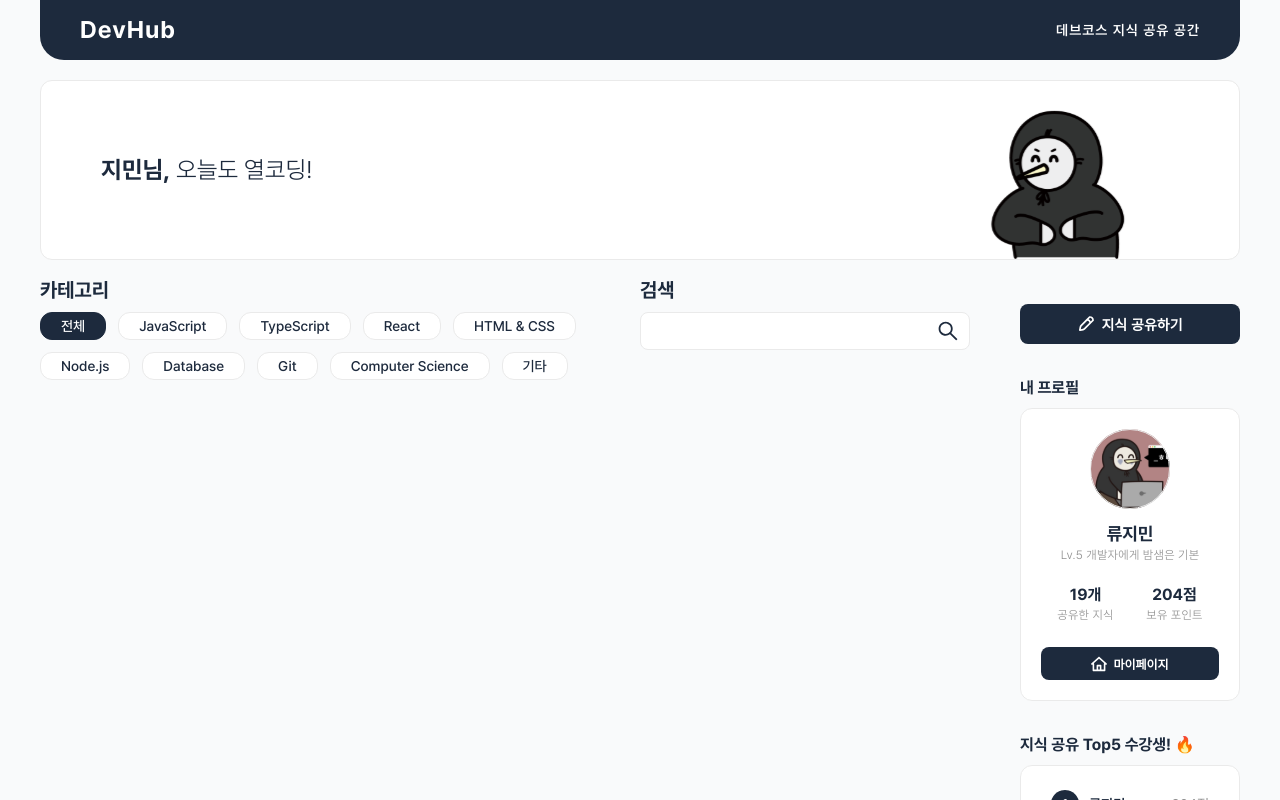
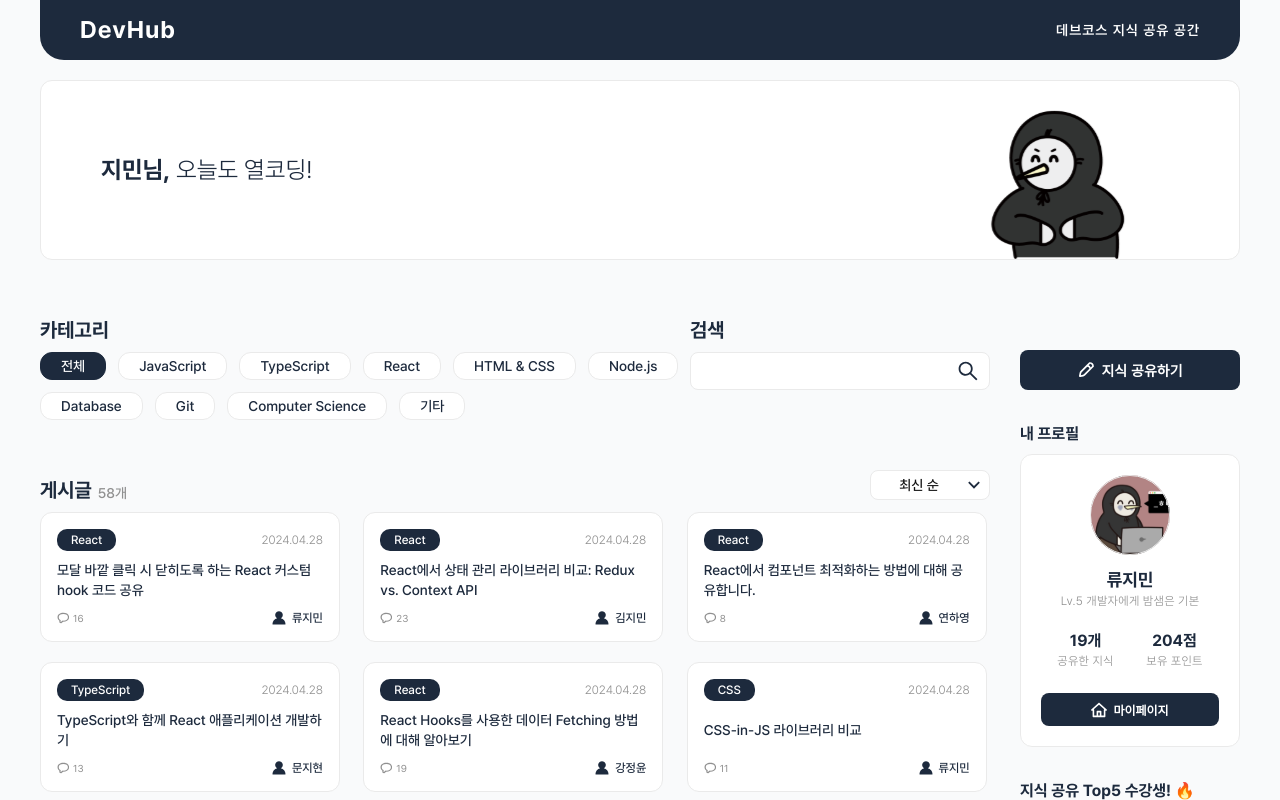
Before and after one commit to Team-DevHub/dev-hub-front, a React (Vite) app: page / in a window 1280 px wide. Shown: the top 800 px of the page. Built offline with nearby package versions, Linux system fonts and the light colour scheme.

Commit message:
[Style/#5]: 게시글 리스트

```diff
--- a/src/components/common/Category.tsx
+++ b/src/components/common/Category.tsx
@@ -25,7 +25,7 @@ function Category() {
 export default Category;
 
 const Container = styled.div`
-  width: 600px;
+  width: 650px;
   display: flex;
   flex-direction: column;
   gap: 12px;
--- a/src/components/homePage/Filter.tsx
+++ b/src/components/homePage/Filter.tsx
@@ -55,6 +55,7 @@ const OptionBox = styled.div`
   position: absolute;
   top: 32px;
   left: 0px;
+  z-index: 10;
 
   background-color: ${({ theme }) => theme.color_bgWhite};
   border: 1px solid ${({ theme }) => theme.color_borderGray};
--- a/src/components/common/PostItem.tsx
+++ b/src/components/homePage/PostItem.tsx
@@ -2,22 +2,30 @@ import styled from "styled-components";
 import CommentIcon from "@/assets/icon/comment-icon.svg?react";
 import PersonIcon from "@/assets/icon/person-icon.svg?react";
 
-function PostItem() {
+interface PostItemProps {
+  postData: {
+    id: number;
+    category: string;
+    title: string;
+    comments: number;
+    writer: string;
+  };
+}
+
+function PostItem({ postData }: PostItemProps) {
   return (
     <Container>
       <TopBar>
-        <Tag>React</Tag>
+        <Tag>{postData.category}</Tag>
         <Date>2024.04.28</Date>
       </TopBar>
-      <PostTitle>
-        모달 바깥 클릭 시 닫히도록 하는 React 커스텀 hook 코드 공유
-      </PostTitle>
+      <PostTitle>{postData.title}</PostTitle>
       <BottomBar>
         <Comment>
-          <CommentIcon /> 16
+          <CommentIcon /> {postData.comments}
         </Comment>
         <Writer>
-          <PersonIcon /> 류지민
+          <PersonIcon /> {postData.writer}
         </Writer>
       </BottomBar>
     </Container>
@@ -42,6 +50,7 @@ const Container = styled.div`
 
   &:hover {
     scale: calc(1.03);
+    border: 1px solid ${({ theme }) => theme.color_key};
   }
 `;
 
--- /dev/null
+++ b/src/components/homePage/PostList.tsx
@@ -0,0 +1,57 @@
+import styled from "styled-components";
+import PostItem from "./PostItem";
+import Filter from "./Filter";
+import { postDummy } from "@/data/postDummy";
+
+function PostList() {
+  return (
+    <Container>
+      <TitleBar>
+        <TitleWrapper>
+          <h2>게시글</h2>
+          <span>58개</span>
+        </TitleWrapper>
+        <Filter />
+      </TitleBar>
+      <Posts>
+        {postDummy.map((data) => (
+          <PostItem key={data.id} postData={data} />
+        ))}
+      </Posts>
+    </Container>
+  );
+}
+
+export default PostList;
+
+const Container = styled.div`
+  width: 100%;
+  display: flex;
+  flex-direction: column;
+  gap: 12px;
+`;
+
+const TitleBar = styled.div`
+  display: flex;
+  justify-content: space-between;
+  align-items: flex-end;
+`;
+
+const TitleWrapper = styled.div`
+  display: flex;
+  gap: 6px;
+  align-items: flex-end;
+
+  & span {
+    font-weight: 500;
+    font-size: ${({ theme }) => theme.fontSize_base};
+    color: ${({ theme }) => theme.color_textGray};
+  }
+`;
+
+const Posts = styled.div`
+  width: 100%;
+  display: grid;
+  grid-template-columns: 1fr 1fr 1fr;
+  gap: 20px;
+`;
--- a/src/components/homePage/SideBar.tsx
+++ b/src/components/homePage/SideBar.tsx
@@ -23,12 +23,14 @@ export default SideBar;
 
 const Container = styled.aside`
   width: 220px;
+  height: fit-content;
   display: flex;
   flex-direction: column;
   gap: 36px;
-  padding: 24px 0;
+  padding: 30px 0;
 
   position: sticky;
+  position: -webkit-sticky;
   top: 0;
   left: 0;
 `;
--- /dev/null
+++ b/src/data/postDummy.ts
@@ -0,0 +1,65 @@
+export const postDummy = [
+  {
+    id: 1,
+    category: "React",
+    title: "모달 바깥 클릭 시 닫히도록 하는 React 커스텀 hook 코드 공유",
+    comments: 16,
+    writer: "류지민",
+  },
+  {
+    id: 2,
+    category: "React",
+    title: "React에서 상태 관리 라이브러리 비교: Redux vs. Context API",
+    comments: 23,
+    writer: "김지민",
+  },
+  {
+    id: 3,
+    category: "React",
+    title: "React에서 컴포넌트 최적화하는 방법에 대해 공유합니다.",
+    comments: 8,
+    writer: "연하영",
+  },
+  {
+    id: 4,
+    category: "TypeScript",
+    title: "TypeScript와 함께 React 애플리케이션 개발하기",
+    comments: 13,
+    writer: "문지현",
+  },
+  {
+    id: 5,
+    category: "React",
+    title: "React Hooks를 사용한 데이터 Fetching 방법에 대해 알아보기",
+    comments: 19,
+    writer: "강정윤",
+  },
+  {
+    id: 6,
+    category: "CSS",
+    title: "CSS-in-JS 라이브러리 비교",
+    comments: 11,
+    writer: "류지민",
+  },
+  {
+    id: 7,
+    category: "React",
+    title: "Next.js로 SSR (서버사이드 렌더링) 구현하기",
+    comments: 14,
+    writer: "김지민",
+  },
+  {
+    id: 8,
+    category: "React",
+    title: "React Testing Library를 사용한 유닛 테스트 작성하기",
+    comments: 7,
+    writer: "연하영",
+  },
+  {
+    id: 9,
+    category: "React",
+    title: "React 컴포넌트의 재사용성을 높이는 방법",
+    comments: 18,
+    writer: "류지민",
+  },
+];
--- a/src/pages/HomePage.tsx
+++ b/src/pages/HomePage.tsx
@@ -1,5 +1,6 @@
 import Banner from "@/components/common/Banner";
 import Category from "@/components/common/Category";
+import PostList from "@/components/homePage/PostList";
 import SearchInput from "@/components/homePage/SearchInput";
 import SideBar from "@/components/homePage/SideBar";
 import styled from "styled-components";
@@ -14,6 +15,7 @@ function HomePage() {
             <Category />
             <SearchInput />
           </TopBar>
+          <PostList />
         </Content>
         <SideBar />
       </Container>
@@ -25,14 +27,17 @@ export default HomePage;
 
 const Container = styled.div`
   width: 100%;
+  height: 1000px;
   display: flex;
-  gap: 50px;
+  gap: 30px;
+  padding: 40px 0;
 `;
 
 const Content = styled.div`
   flex: 1;
   display: flex;
   flex-direction: column;
+  gap: 50px;
 `;
 
 const TopBar = styled.div`
```
